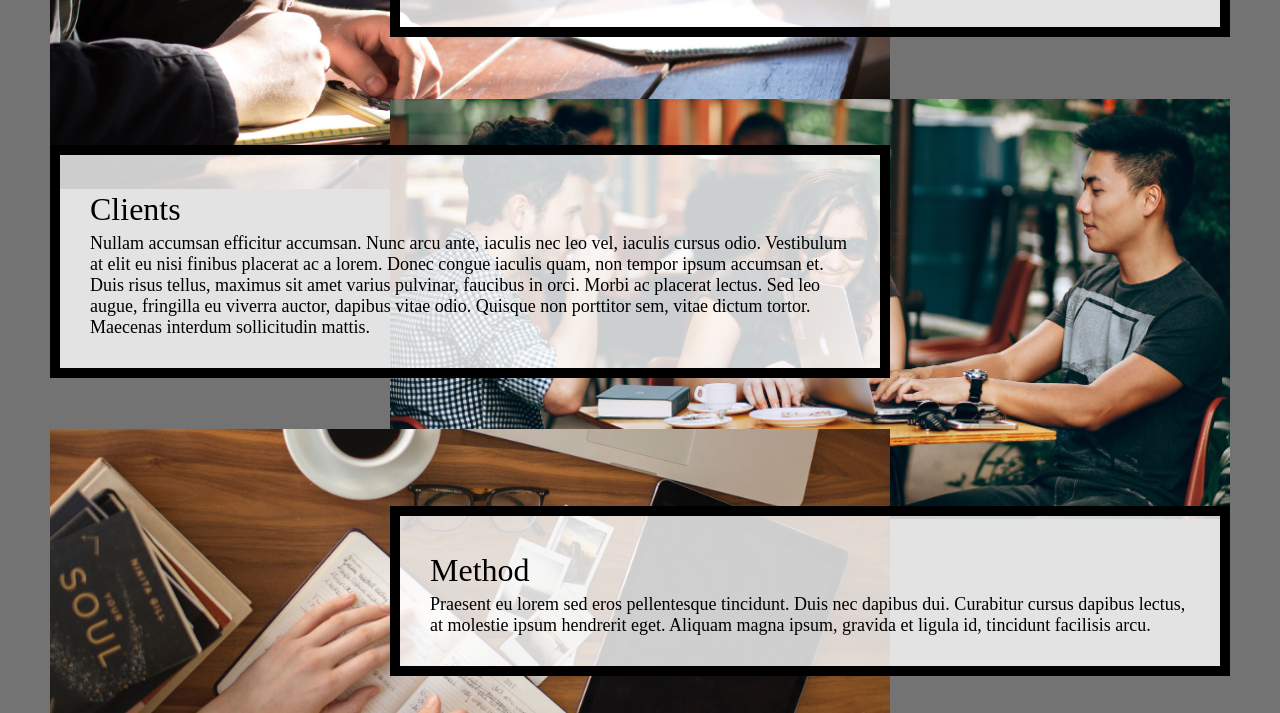
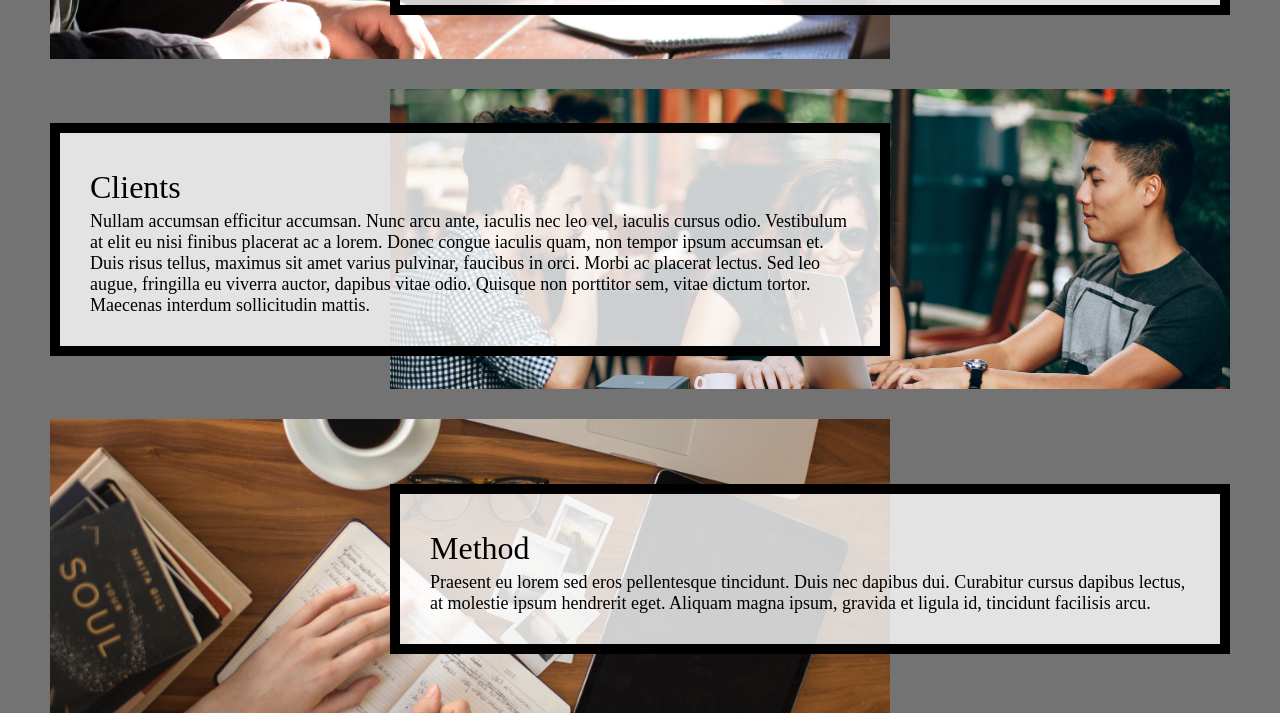
Before and after one commit to leo19971126/hw4-2023, a plain HTML site: page index.html in a window 1280 px wide. Shown: the part 723-1436 px from the top of the page. Drawn offline with Linux system fonts and the light colour scheme.

Commit message:
fix requirement 15

```diff
--- a/css/style.css
+++ b/css/style.css
@@ -13,9 +13,6 @@ a.skip{
   /* Requirement 2 code here -- Do not remove this comment. */
 
 nav a:focus{
-  /* text-decoration-line: overline;
-  text-decoration-color: yellow;
-  text-decoration-thickness: 10px; */
   text-decoration: overline yellow 10px;
   outline: none;
 }
@@ -54,7 +51,7 @@ img {
 .clients-image,
 .method-image,
 .contact-image {
-  grid-column: 1 / span 3;
+  grid-column: 1 / -1;
   max-height: 500px;
 }
 
@@ -97,7 +94,6 @@ img {
     /* Requirement 10 code here -- Do not remove this comment. */
 
     text-align: right;
-    justify-self: end;
   }
 
   nav li{
@@ -108,7 +104,6 @@ img {
   /* Requirement 11 code here -- Do not remove this comment. */
 
   a.skip:focus{
-    position: absolute;
     left: 0;
     top: 20px;
   }
@@ -116,7 +111,6 @@ img {
   /* Requirement 12 code here -- Do not remove this comment. */
 
   .container{
-    display: grid;
     grid-template-columns: 50px auto 500px auto 50px;
     grid-template-rows: 300px 300px 300px 300px;
   }
@@ -139,12 +133,11 @@ img {
   }
 
   /* Requirement 15 code here -- Do not remove this comment. */
-  img{
-    max-width: 100%;
-    max-height: 99.5%;
-    object-fit: cover;
-    object-position: 0 10%;
-    overflow: visible;
+  .about-image,
+  .method-image,
+  .contact-image,
+  .clients-image{
+    overflow: hidden;
   }
 }
 
```
